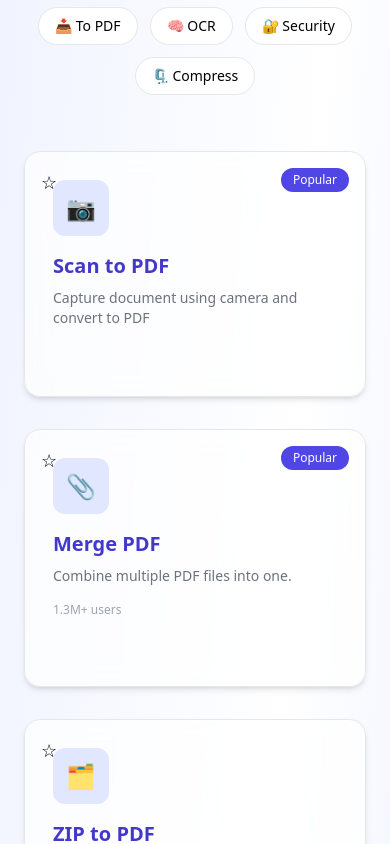
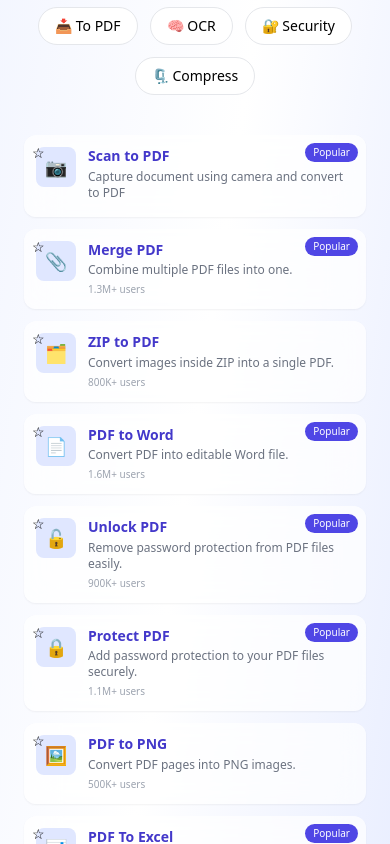
Before and after one commit to kishansirvi001/file-fixer, a React (Vite) app: page / in a window 390 px wide. Shown: the part 920-1764 px from the top of the page. Built offline with nearby package versions, Linux system fonts and the light colour scheme.

Commit message:
mobile UI optimized

```diff
--- a/package.json
+++ b/package.json
@@ -10,6 +10,7 @@
     "preview": "vite preview"
   },
   "dependencies": {
+    "@tailwindcss/line-clamp": "^0.4.4",
     "axios": "^1.14.0",
     "cors": "^2.8.6",
     "docx": "^9.6.1",
--- a/src/components/ToolLayout.jsx
+++ b/src/components/ToolLayout.jsx
@@ -11,24 +11,30 @@ export default function ToolLayout({ title, children }) {
       }
     };
 
-    updateHeight(); // initial measurement
+    updateHeight();
 
-    // Re-measure on window resize
     window.addEventListener("resize", updateHeight);
-
-    return () => {
-      window.removeEventListener("resize", updateHeight);
-    };
+    return () => window.removeEventListener("resize", updateHeight);
   }, [children]);
 
   return (
-    <div className="p-4">
-      {/* Page Title */}
-      <h2 className="text-2xl font-bold mb-6">{title}</h2>
+    <div className="p-3 sm:p-4">
 
-      {/* Tool Card Container */}
+      {/* Title */}
+      <h2 className="text-lg sm:text-2xl font-bold mb-3 sm:mb-6">
+        {title}
+      </h2>
+
+      {/* Container */}
       <div
-        className="bg-white shadow-lg rounded-2xl p-6 transition-[height] duration-500 flex flex-col"
+        className="
+          bg-white
+          shadow-md sm:shadow-lg
+          rounded-xl sm:rounded-2xl
+          p-3 sm:p-6
+          transition-[height] duration-300
+          flex flex-col
+        "
         style={{ height }}
       >
         <div ref={containerRef}>{children}</div>
--- a/src/pages/Home.jsx
+++ b/src/pages/Home.jsx
@@ -284,7 +284,7 @@ function Home() {
         )}
 
         {/* GRID */}
-        <div className="grid grid-cols-1 sm:grid-cols-2 lg:grid-cols-3 gap-8 mt-14">
+        <div className="grid grid-cols-1 sm:grid-cols-2 lg:grid-cols-3 gap-3 sm:gap-8 mt-10 sm:mt-14">
   {filteredTools.length > 0 ? (
     filteredTools.map((tool, index) => (
       <Link
@@ -293,49 +293,98 @@ function Home() {
         onClick={() => handleClick(tool)}
       >
         <div
-                  className="group relative bg-white/70 backdrop-blur-lg p-7 rounded-2xl shadow-md border hover:shadow-2xl hover:-translate-y-2 transition-all duration-500"
-                  style={{ animationDelay: `${index * 0.05}s` }}
+          className="
+            group relative bg-white/70 backdrop-blur-lg
+
+            /* 📱 MOBILE (iLovePDF style) */
+            flex items-start gap-3 p-3 rounded-xl shadow-sm
+
+            /* 💻 DESKTOP (UNCHANGED) */
+            sm:block sm:p-7 sm:rounded-2xl sm:shadow-md
+            sm:hover:shadow-2xl sm:hover:-translate-y-2
+
+            transition-all duration-500
+          "
         >
-                  {/* FAVORITE */}
+          {/* ⭐ FAVORITE */}
           <button
             onClick={(e) => {
               e.preventDefault();
               toggleFavorite(tool.title);
             }}
-                    className="absolute top-4 left-4 text-lg"
+            className="absolute top-2 left-2 text-sm sm:text-lg"
           >
             {favorites.includes(tool.title) ? "⭐" : "☆"}
           </button>
 
-                  {/* POPULAR */}
+          {/* 🔥 POPULAR */}
           {tool.popular && (
-                    <div className="absolute top-4 right-4 bg-indigo-600 text-white text-xs px-3 py-1 rounded-full">
+            <div className="
+              absolute top-2 right-2
+              text-[10px] px-2 py-0.5 rounded-full
+
+              sm:top-4 sm:right-4 sm:text-xs sm:px-3 sm:py-1
+              bg-indigo-600 text-white
+            ">
               Popular
             </div>
           )}
 
           {/* ICON */}
-                  <div className="w-14 h-14 flex items-center justify-center rounded-xl bg-indigo-100 text-2xl mb-4 group-hover:scale-110 transition">
+          <div
+            className="
+              flex-shrink-0
+
+              /* 📱 MOBILE */
+              w-10 h-10 text-lg rounded-lg
+
+              /* 💻 DESKTOP */
+              sm:w-14 sm:h-14 sm:text-2xl sm:rounded-xl sm:mb-4
+
+              flex items-center justify-center bg-indigo-100
+              group-hover:scale-110 transition
+            "
+          >
             {tool.icon}
           </div>
 
-                  <h3 className="text-xl font-semibold text-indigo-700">
+          {/* TEXT */}
+          <div className="flex flex-col sm:block">
+
+            {/* TITLE */}
+            <h3 className="
+              text-sm font-semibold text-indigo-700 leading-tight
+              sm:text-xl
+            ">
               {tool.title}
             </h3>
 
-                  <p className="text-gray-500 mt-2 text-sm">
+            {/* DESC */}
+            <p className="
+              text-xs text-gray-500 mt-1
+              line-clamp-2
+
+              sm:text-sm sm:mt-2 sm:line-clamp-none
+            ">
               {tool.desc}
             </p>
 
-                  <div className="mt-4 text-xs text-gray-400">
+            {/* USERS */}
+            <div className="
+              text-[10px] text-gray-400 mt-1
+              sm:text-xs sm:mt-4
+            ">
               {tool.users}
             </div>
 
-                  {/* CTA */}
-                  <div className="mt-4 opacity-0 group-hover:opacity-100 transition">
+            {/* CTA (only desktop) */}
+            <div className="
+              hidden sm:block mt-4 opacity-0 group-hover:opacity-100 transition
+            ">
               <span className="text-indigo-600 text-sm font-semibold">
                 Use Tool →
               </span>
+            </div>
           </div>
         </div>
       </Link>
--- a/tailwind.config.js
+++ b/tailwind.config.js
@@ -4,5 +4,7 @@ export default {
   theme: {
     extend: {},
   },
-  plugins: [],
+  plugins: [
+    require('@tailwindcss/line-clamp'),
+  ],
 };
```
Also changed, not shown: 1 other file (tests, documents, lock files or other folders). Lines whose indentation alone changed are shown as unchanged.
